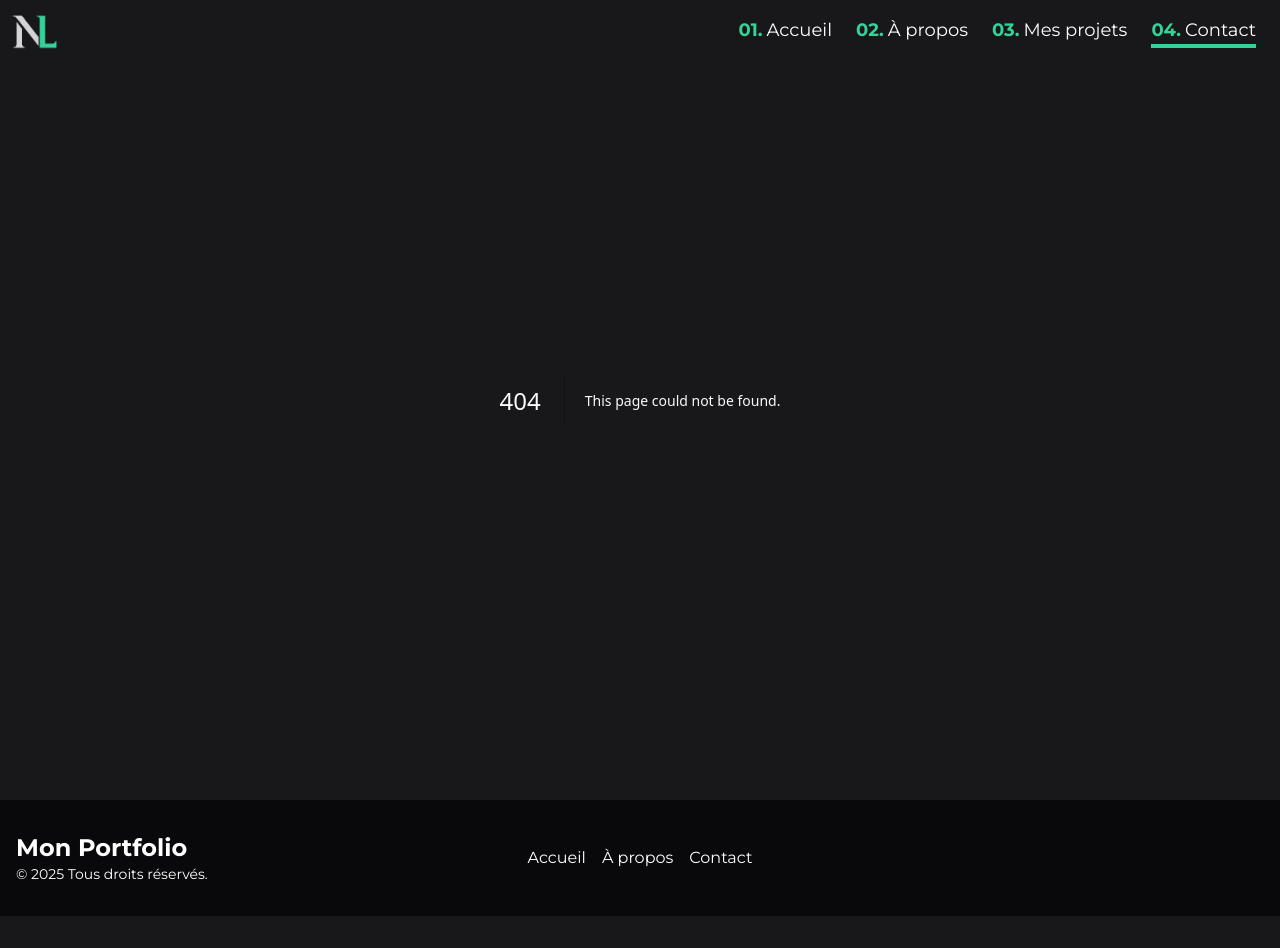
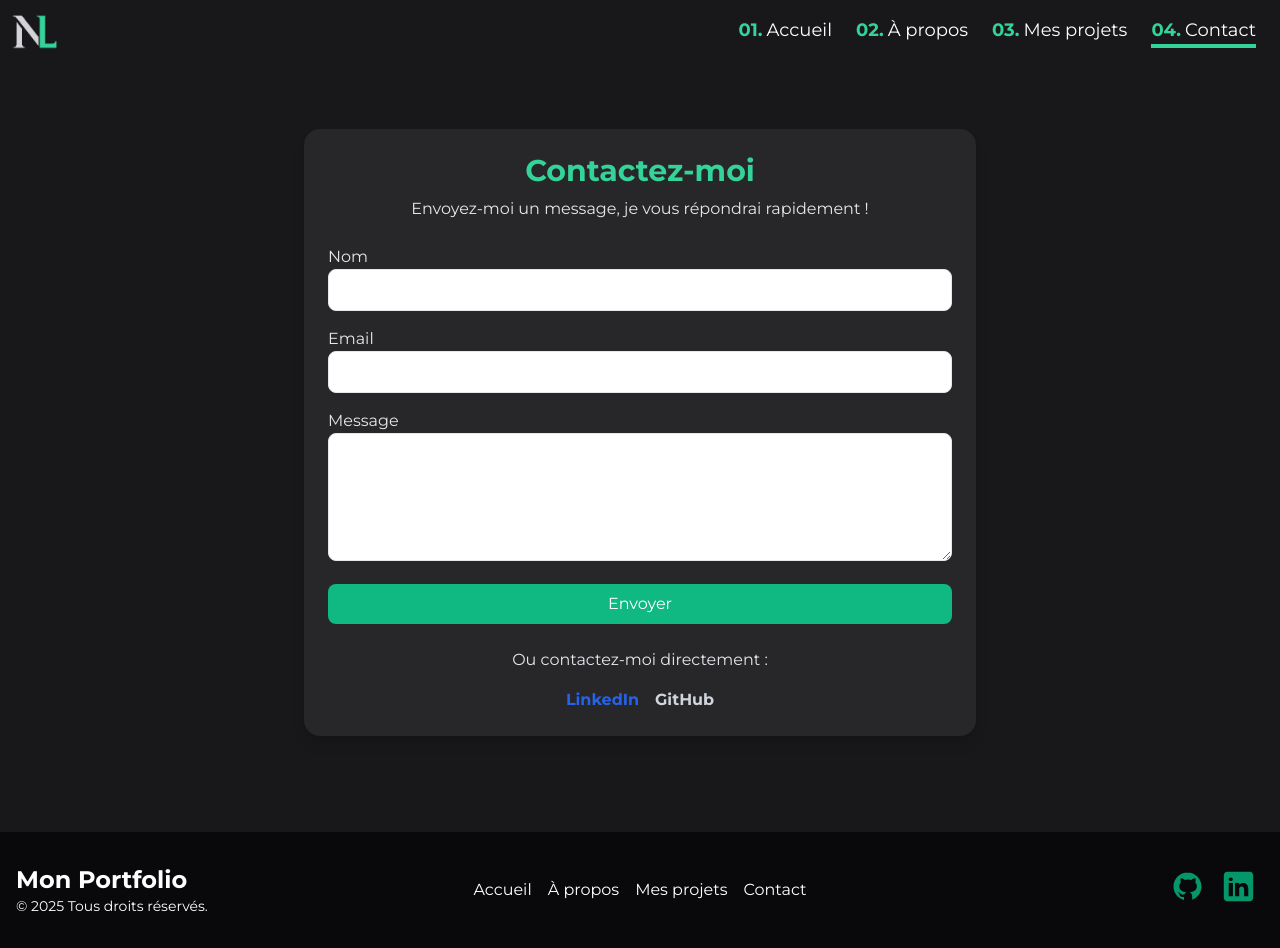
Before and after one commit to Nas-lmr/portfolio, a Next.js app: page /contact in a window 1280 px wide. Before the commit this address had no page. Before the commit the page ends 916 px from the top, so only its background shows below. Built offline with nearby package versions, Linux system fonts and the light colour scheme.

Commit message:
page finished

```diff
--- /dev/null
+++ b/app/contact/page.tsx
@@ -0,0 +1,107 @@
+"use client";
+
+import { useState } from "react";
+
+export default function ContactPage() {
+  const emailContact = process.env.NEXT_PUBLIC_CONTACT_EMAIL;
+  const [formData, setFormData] = useState({
+    name: "",
+    email: "",
+    message: "",
+  });
+
+  const handleChange = (
+    e: React.ChangeEvent<HTMLInputElement | HTMLTextAreaElement>
+  ) => {
+    setFormData({ ...formData, [e.target.name]: e.target.value });
+  };
+
+  const handleSubmit = (e: React.FormEvent) => {
+    e.preventDefault();
+    console.log("Form submitted:", formData);
+    alert("Message envoyé !");
+    setFormData({ name: "", email: "", message: "" });
+  };
+
+  return (
+    <div className="flex flex-col items-center justify-center min-h-screen p-6 mt-4 md:mt-8">
+      <div className="bg-zinc-800 shadow-lg rounded-2xl p-6 w-full max-w-2xl">
+        <h2 className="text-3xl font-bold text-center text-emerald-400">
+          Contactez-moi
+        </h2>
+        <p className="text-gray-200 text-center mt-2">
+          Envoyez-moi un message, je vous répondrai rapidement !
+        </p>
+
+        <form onSubmit={handleSubmit} className="mt-6 space-y-4">
+          <div>
+            <label className="block text-gray-200">Nom</label>
+            <input
+              type="text"
+              name="name"
+              value={formData.name}
+              onChange={handleChange}
+              className="w-full p-2 text-zinc-800 border rounded-lg focus:ring focus:ring-emerald-300"
+              required
+            />
+          </div>
+
+          <div>
+            <label className="block text-gray-200">Email</label>
+            <input
+              type="email"
+              name="email"
+              value={formData.email}
+              onChange={handleChange}
+              className="w-full p-2 text-zinc-800 border rounded-lg focus:ring focus:ring-emerald-300"
+              required
+            />
+          </div>
+
+          <div>
+            <label className="block text-gray-200">Message</label>
+            <textarea
+              name="message"
+              value={formData.message}
+              onChange={handleChange}
+              className="w-full p-2 text-zinc-800 border rounded-lg h-32 focus:ring focus:ring-emerald-300"
+              required
+            />
+          </div>
+
+          <button
+            type="submit"
+            className="w-full bg-emerald-500 text-white py-2 rounded-lg hover:bg-emerald-700 transition duration-300 ease-in-out"
+          >
+            Envoyer
+          </button>
+        </form>
+
+        <div className="mt-6 text-center">
+          <p className="text-gray-200">Ou contactez-moi directement :</p>
+          <a
+            href={`mailto:${emailContact}`}
+            className="text-emerald-500 font-semibold"
+          >
+            {emailContact}
+          </a>
+        </div>
+
+        <div className="flex justify-center gap-4 mt-4">
+          <a
+            href="https://www.linkedin.com/in/nasreddine-lamamra/"
+            className="text-blue-600 font-semibold hover:underline"
+          >
+            LinkedIn
+          </a>
+          <a
+            href="https://github.com/Nas-lmr"
+            className="text-gray-300 hover:underline font-semibold"
+          >
+            GitHub
+          </a>
+        </div>
+      </div>
+    </div>
+  );
+}
--- /dev/null
+++ b/app/projects/page.tsx
@@ -0,0 +1,8 @@
+export default function ProjectPage() {
+  return (
+    <main className="min-h-screen w-full pt-16 ">
+      {" "}
+      <h1 className="text-2xl text-emerald-400">ARRRRRHAAAAAAAAA</h1>
+    </main>
+  );
+}
--- a/components/global/Footer.tsx
+++ b/components/global/Footer.tsx
@@ -1,3 +1,8 @@
+import Image from "next/image";
+import Link from "next/link";
+import GithubLogo from "../../public/github-icon.svg";
+import LinkedinLogo from "../../public/linkedin-icon.svg";
+
 export default function Footer() {
   return (
     <footer className="bg-zinc-950 text-white py-8">
@@ -10,38 +15,58 @@ export default function Footer() {
           <div className="w-full md:w-1/3 text-center mb-4 md:mb-0">
             <ul className="list-none">
               <li className="inline-block mx-2">
-                <a href="#" className="text-white hover:text-gray-400">
+                <Link href="#" className="text-white hover:text-emerald-400">
                   Accueil
-                </a>
+                </Link>
               </li>
               <li className="inline-block mx-2">
-                <a href="#" className="text-white hover:text-gray-400">
+                <Link
+                  href="/about"
+                  className="text-white hover:text-emerald-400"
+                >
                   À propos
-                </a>
+                </Link>
               </li>
               <li className="inline-block mx-2">
-                <a href="#" className="text-white hover:text-gray-400">
+                <Link
+                  href="/about"
+                  className="text-white hover:text-emerald-400"
+                >
+                  Mes projets
+                </Link>
+              </li>
+              <li className="inline-block mx-2">
+                <Link
+                  href="/contact"
+                  className="text-white hover:text-emerald-400"
+                >
                   Contact
-                </a>
+                </Link>
               </li>
             </ul>
           </div>
           <div className="w-full md:w-1/3 text-center md:text-right">
             <ul className="list-none">
               <li className="inline-block mx-2">
-                <a href="#" className="text-white hover:text-gray-400">
-                  <i className="fab fa-facebook-f"></i>
-                </a>
+                <Link href="https://github.com/Nas-lmr">
+                  <Image
+                    src={GithubLogo}
+                    alt="Lien vers mon github"
+                    width={35}
+                  />
+                </Link>
               </li>
               <li className="inline-block mx-2">
-                <a href="#" className="text-white hover:text-gray-400">
-                  <i className="fab fa-twitter"></i>
-                </a>
-              </li>
-              <li className="inline-block mx-2">
-                <a href="#" className="text-white hover:text-gray-400">
-                  <i className="fab fa-linkedin-in"></i>
-                </a>
+                <Link
+                  href="https://www.linkedin.com/in/nasreddine-lamamra/"
+                  className=""
+                >
+                  <Image
+                    src={LinkedinLogo}
+                    alt="Lien vers mon linkedin"
+                    width={35}
+                  />
+                </Link>
               </li>
             </ul>
           </div>
--- a/components/global/Navlinks.tsx
+++ b/components/global/Navlinks.tsx
@@ -23,7 +23,7 @@ export default function Navlinks() {
         <span className="text-emerald-400 mr-1 font-semibold">02.</span>À propos
       </Link>
       <Link
-        href="/projets"
+        href="/projects"
         className={`text-white ${
           pathname === "/projets" ? " border-b-4 border-emerald-400" : ""
         }hover:text-emerald-400 hover:border-b-4 border-emerald-400 transition-all duration-100 ease-in-out`}
```
